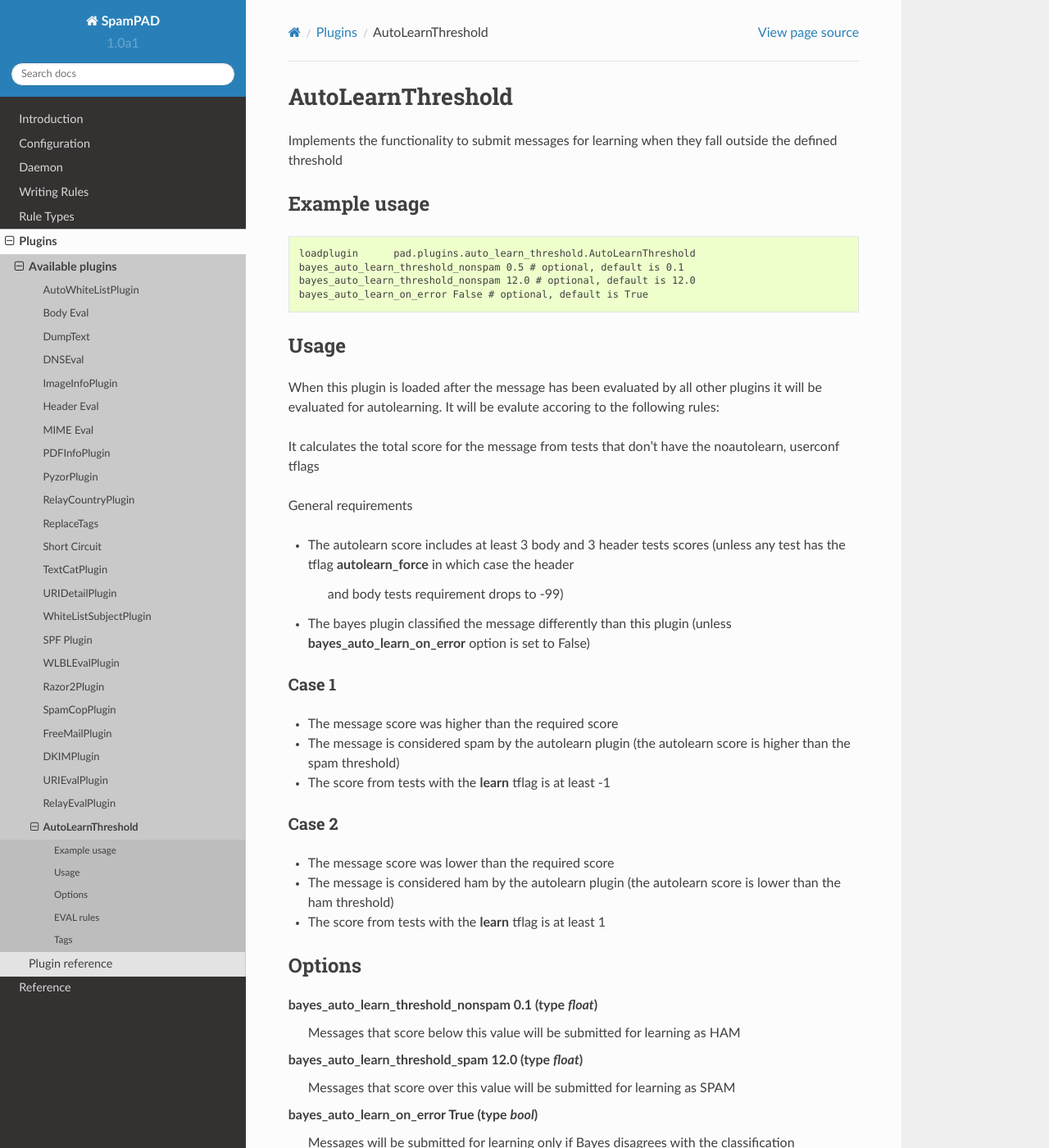
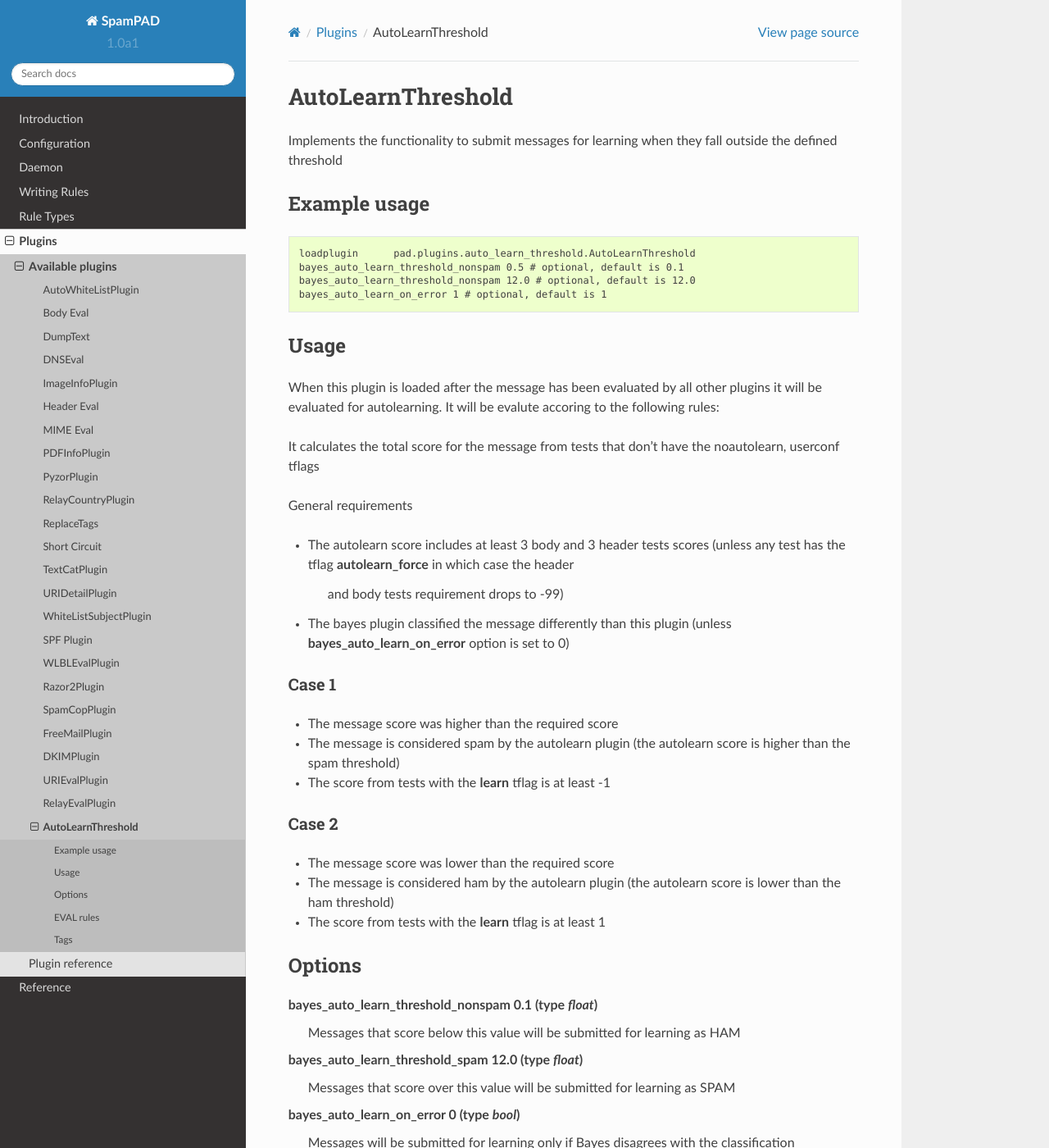
Before and after one commit to SpamExperts/OrangeAssassin, a Sphinx documentation site: the page built from docs/pad.plugins.auto_learn_threshold.rst, in a window 1280 px wide and 1400 px high. Shown: the whole window at 82% size. Built offline with Sphinx 7.4.7 and the Read the Docs theme 2.0.0, drawn with Linux system fonts in a browser that asks for light colours.

Commit message:
Refs #13 Correct documentation to reflect changes to the bayes_auto_learn_on_error default value

```diff
--- a/docs/pad.plugins.auto_learn_threshold.rst
+++ b/docs/pad.plugins.auto_learn_threshold.rst
@@ -14,7 +14,7 @@ Example usage
     loadplugin      pad.plugins.auto_learn_threshold.AutoLearnThreshold
     bayes_auto_learn_threshold_nonspam 0.5 # optional, default is 0.1
     bayes_auto_learn_threshold_nonspam 12.0 # optional, default is 12.0
-    bayes_auto_learn_on_error False # optional, default is True
+    bayes_auto_learn_on_error 1 # optional, default is 1
 
 Usage
 =====
@@ -32,7 +32,7 @@ General requirements
   (unless any test has the tflag **autolearn_force** in which case the header
    and body tests requirement drops to -99)
 - The bayes plugin classified the message differently than this plugin
-  (unless **bayes_auto_learn_on_error** option is set to False)
+  (unless **bayes_auto_learn_on_error** option is set to 0)
 
 
 Case 1
@@ -58,7 +58,7 @@ Options
     Messages that score below this value will be submitted for learning as HAM
 **bayes_auto_learn_threshold_spam** 12.0 (type `float`)
     Messages that score over this value will be submitted for learning as SPAM
-**bayes_auto_learn_on_error** True (type `bool`)
+**bayes_auto_learn_on_error** 0 (type `bool`)
     Messages will be submitted for learning only if Bayes disagrees with the
     classification
 
```
